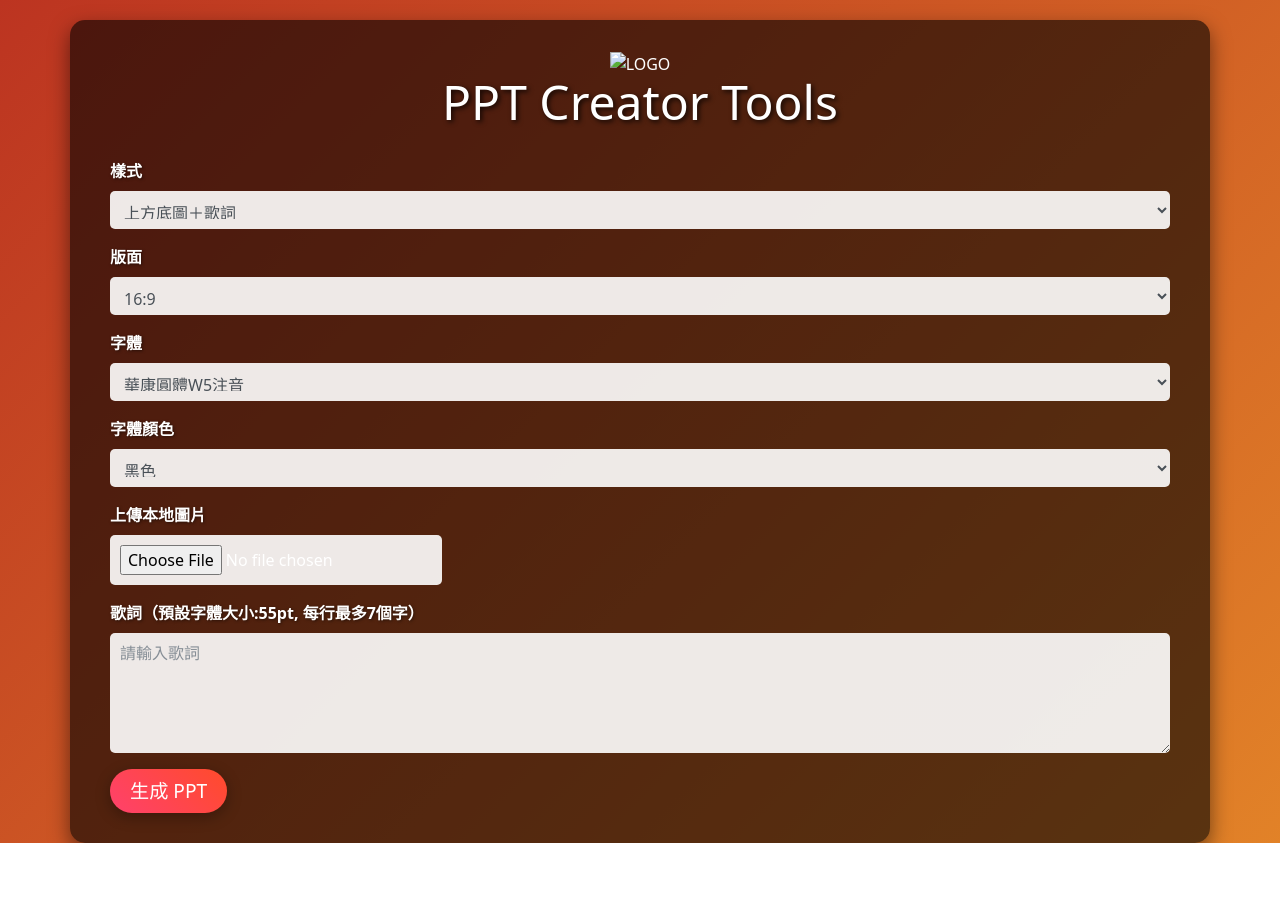
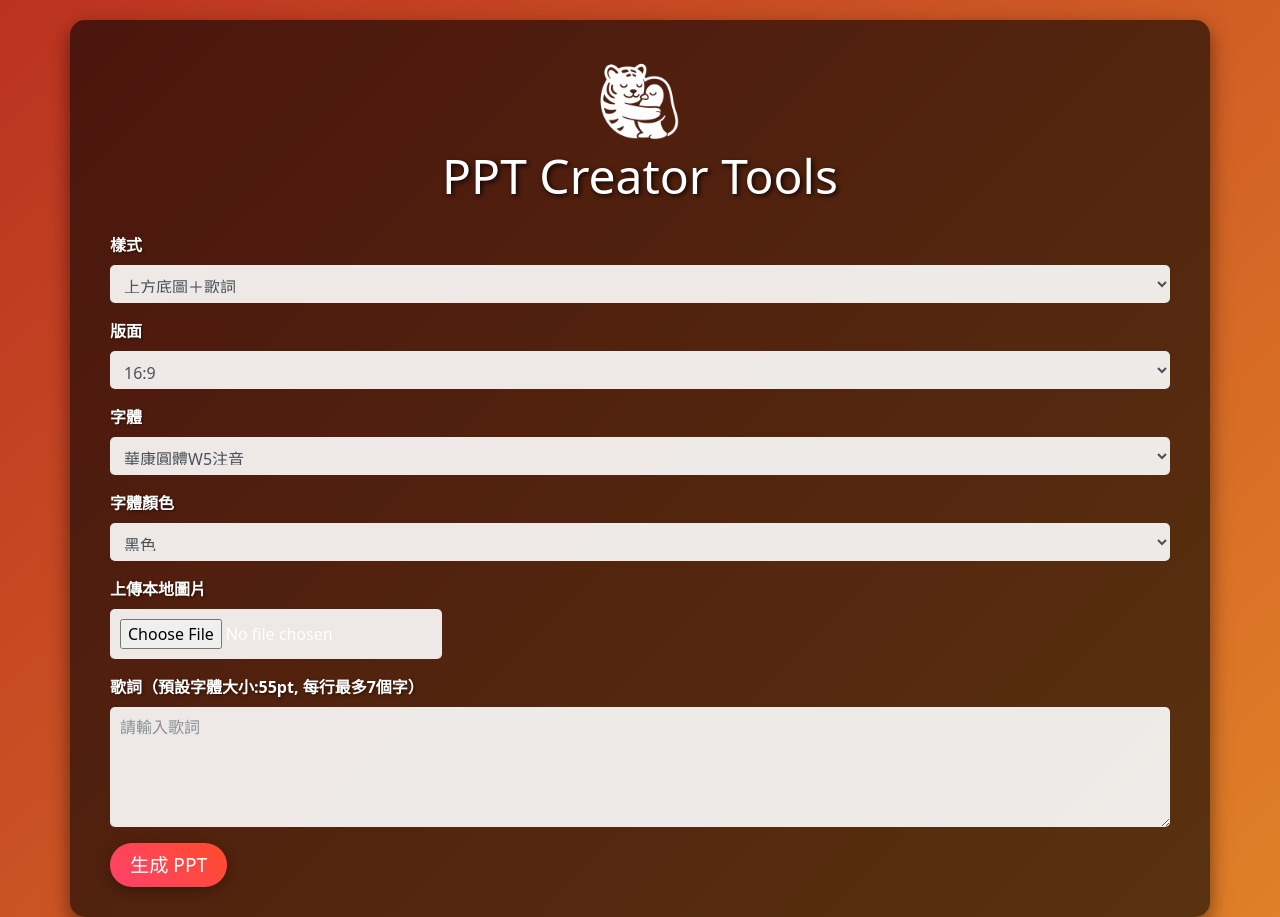
Before and after one commit to ppctw/pptCreatorTools, a plain HTML site: page index.html in a window 1280 px wide. Before the commit the page ends 843 px from the top, so only its background shows below. Drawn offline with nearby package versions, Linux system fonts and the light colour scheme.

Commit message:
[fix]logo

```diff
--- a/index.html
+++ b/index.html
@@ -109,7 +109,7 @@
       <!-- Logo 區塊 -->
       <div class="logo">
         <img
-          src="images/logo.png"
+          src="images/logo2.png"
           alt="LOGO" />
       </div>
       <h1>PPT Creator Tools</h1>
```
Also changed, not shown: 1 other file.
